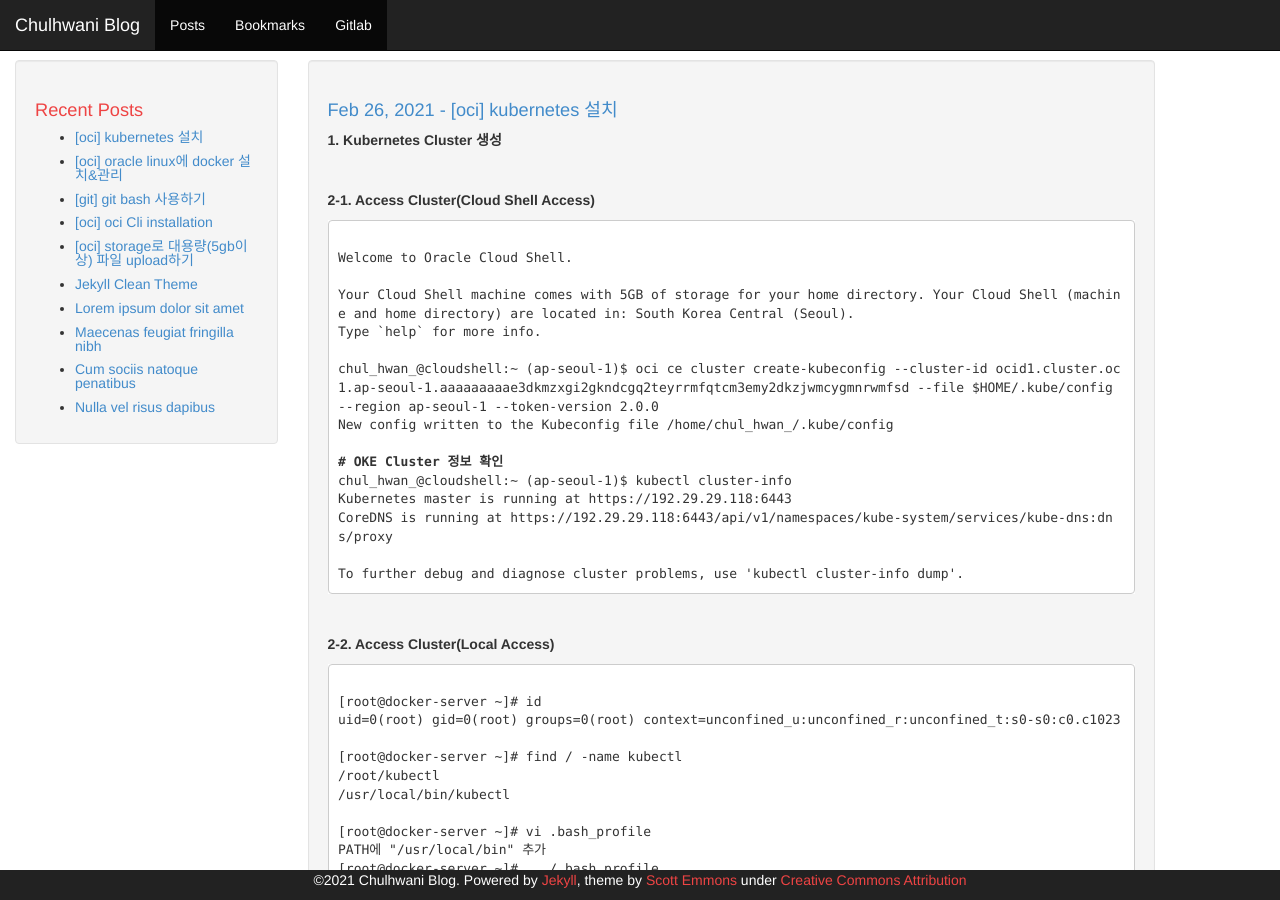
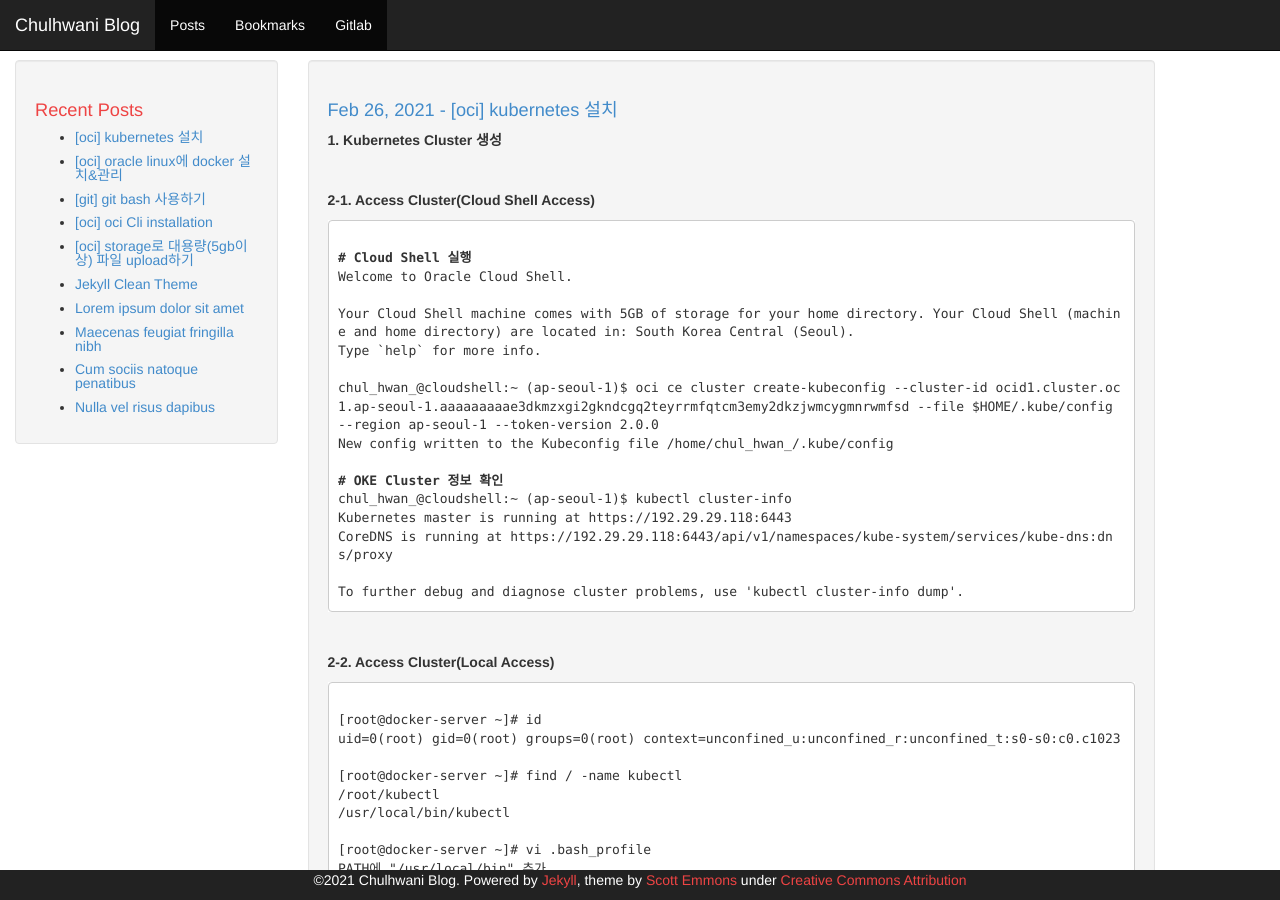
Before and after one commit to chulhwani/chulhwani.github.io, a Jekyll site: the page built from _posts/2021-02-26-[OCI] Kubernetes 설치.md, in a window 1280 px wide and 900 px high. Built offline with Jekyll 4.4.1, drawn with Linux system fonts in a browser that asks for light colours; our own code applies the rules of GitHub Pages for plain Markdown files.

Commit message:
Update 2021-02-26-[OCI] Kubernetes 설치.md

```diff
--- a/_posts/2021-02-26-[OCI] Kubernetes 설치.md
+++ b/_posts/2021-02-26-[OCI] Kubernetes 설치.md
@@ -4,6 +4,7 @@
 <div class="language-plaintext highlighter-rouge">
 <div class="highlight">
 <pre class="highlight"><code>
+<b># Cloud Shell 실행</b>
 Welcome to Oracle Cloud Shell.
 
 Your Cloud Shell machine comes with 5GB of storage for your home directory. Your Cloud Shell (machine and home directory) are located in: South Korea Central (Seoul).
```
